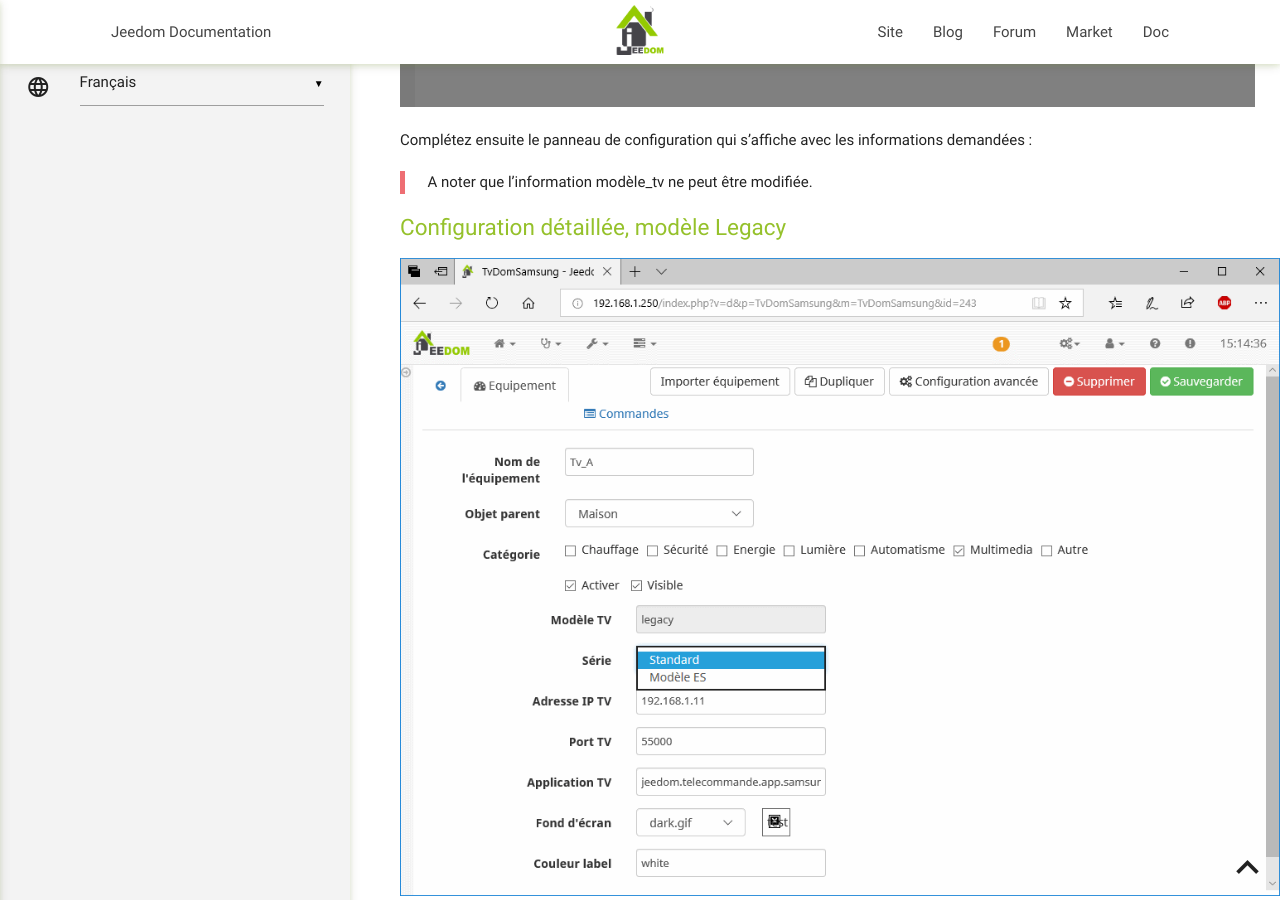
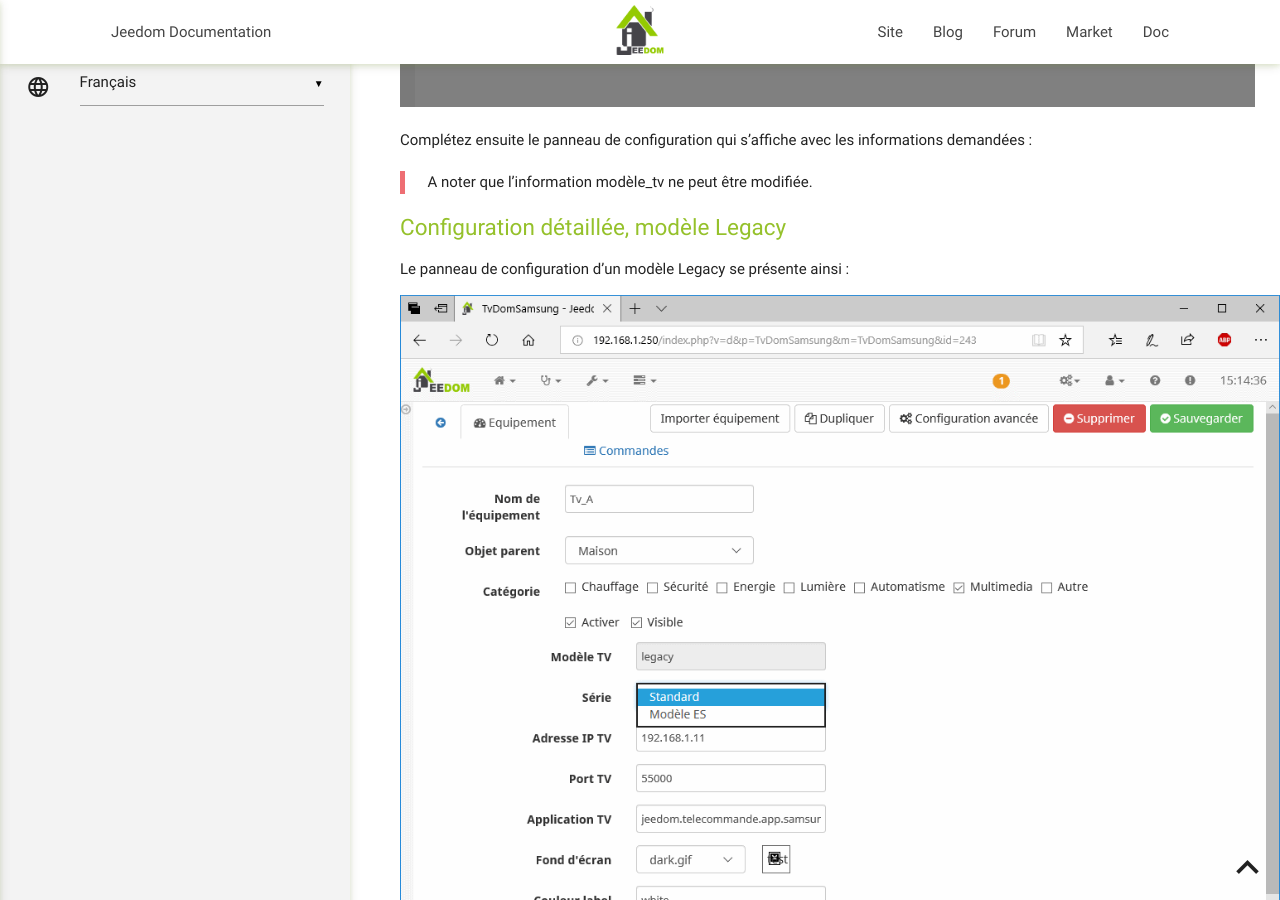
Before and after one commit to Berco63/TvDomSamsung, a Jekyll site: the page built from docs/fr_FR/index.md, in a window 1280 px wide and 900 px high, scrolled down 2312 px. Built offline with Jekyll 4.4.1, drawn with Linux system fonts in a browser that asks for light colours; our own code applies the rules of GitHub Pages for plain Markdown files; some of the changed text lies outside the part shown.

Commit message:
Update index.md

```diff
--- a/docs/fr_FR/index.md
+++ b/docs/fr_FR/index.md
@@ -34,6 +34,8 @@ Pour un modèle Legacy, la page suivante est affichée.
 
 Pour un modèle Tizen, la page suivante est affichée. Ici, le nom de l'équipement crée sera **Tizen_TV**
 
+
+
 ![plugin-3A](../images/TvDomSamsung-image-3A.png)
 
 Complétez ensuite le panneau de configuration qui s'affiche avec les informations demandées :
@@ -43,6 +45,10 @@ Complétez ensuite le panneau de configuration qui s'affiche avec les informatio
 
 
 ### Configuration détaillée, modèle Legacy
+
+Le panneau de configuration d'un modèle Legacy se présente ainsi :
+
+
 
 
 ![plugin-4](../images/TvDomSamsung-image-4.png)
@@ -107,6 +113,8 @@ Après affichage du Dashboard Jeedom, vous devriez trouver un nouveau widget cor
 ![plugin-6](../images/TvDomSamsung-image-6.png)
 
 ### Configuration détaillée, modèle Tizen
+
+Le panneau de configuration d'un modèle Tizen se présente ainsi :
 
 
 
```
